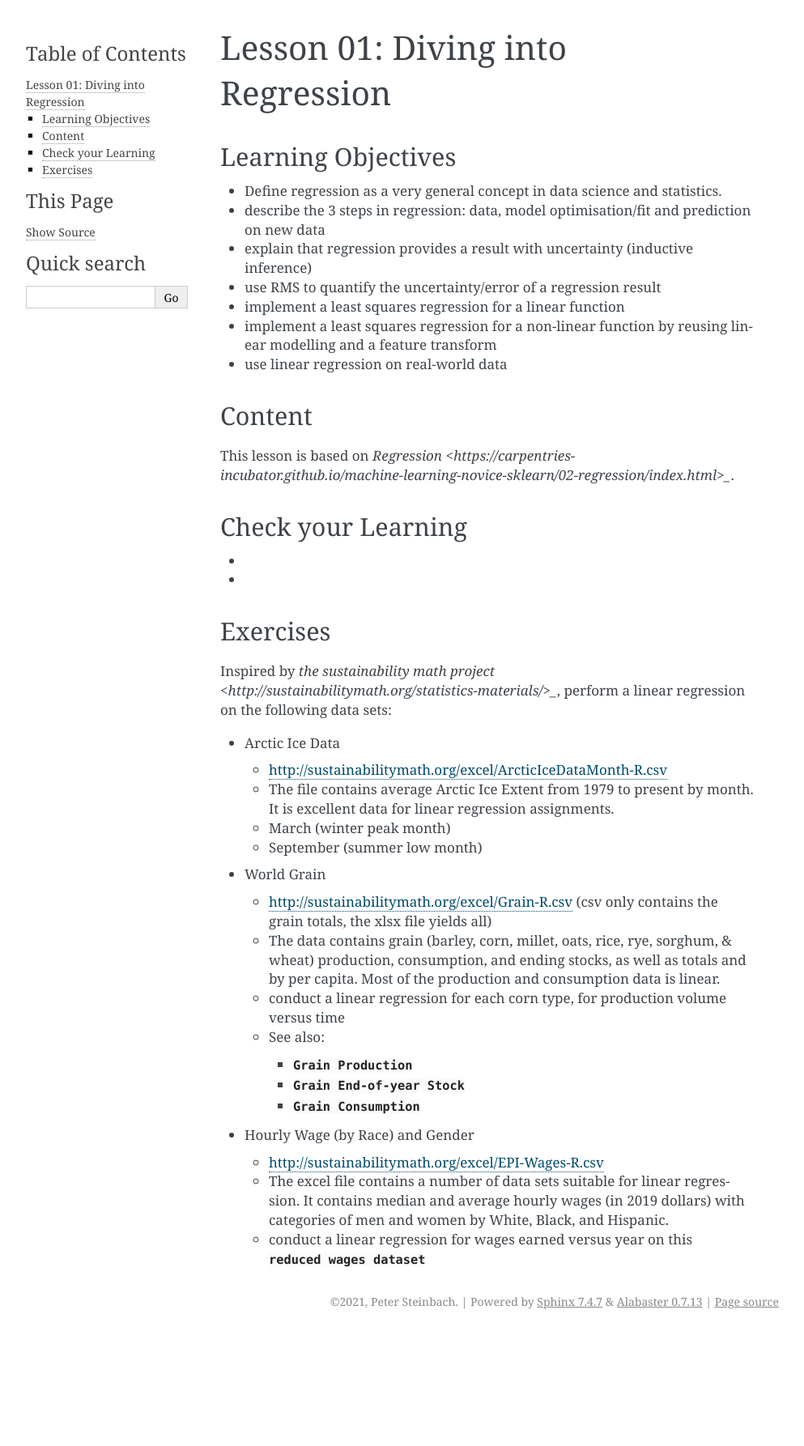
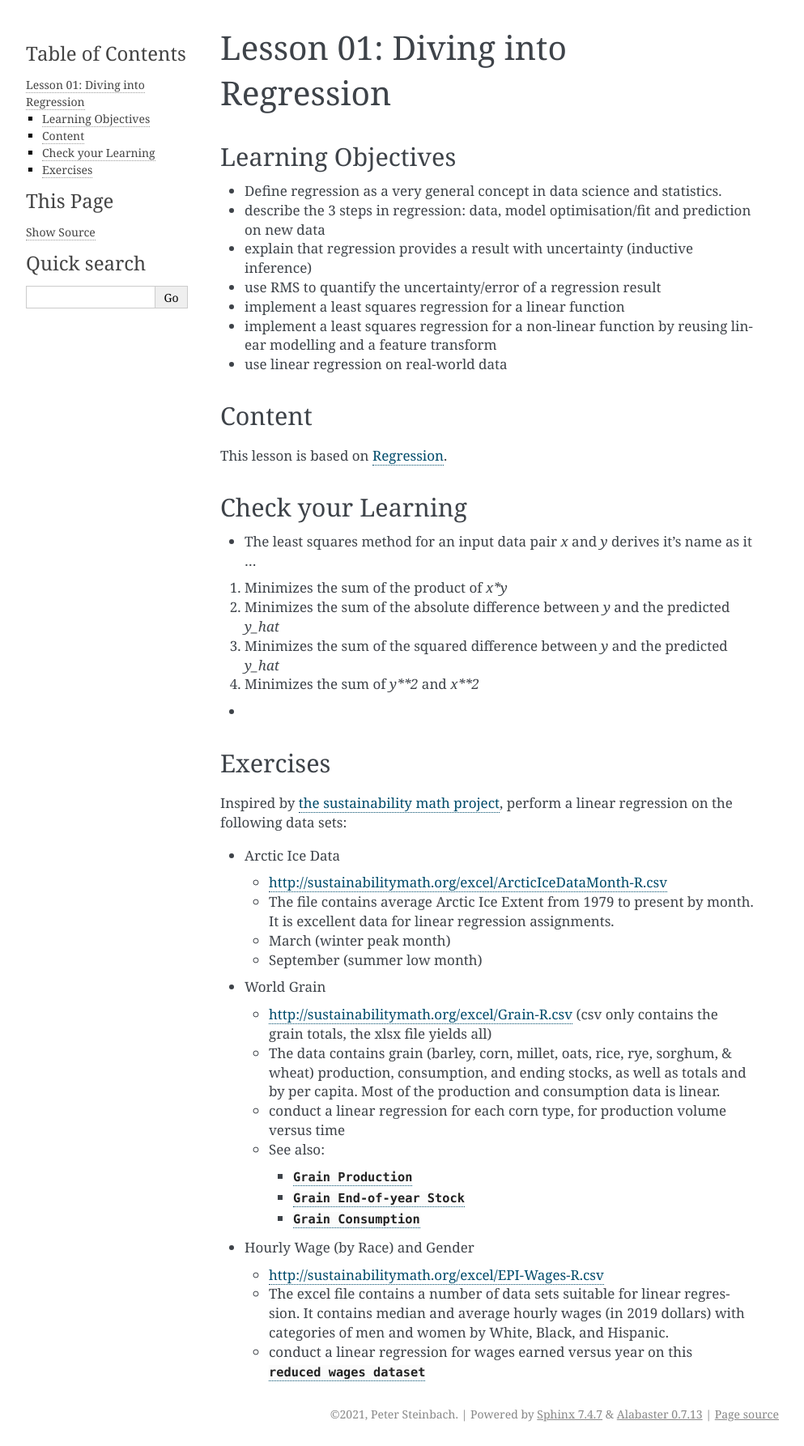
Before and after one commit to deeplearning540/deeplearning540.github.io, a Sphinx documentation site: the page built from source/module-01/content.rst, in a window 1280 px wide. Shown: the whole page at 81% size, without its empty margins (148-1141 px from the left). Built offline with Sphinx 7.4.7, drawn with Linux system fonts in a browser that asks for light colours; before the commit the page ends 1647 px from its top, so only the background shows below that.

Commit message:
fixing hyperlinks and added first learning check

```diff
--- a/source/module-01/content.rst
+++ b/source/module-01/content.rst
@@ -16,20 +16,25 @@ Learning Objectives
 Content
 ~~~~~~~
 
-This lesson is based on `Regression <https://carpentries-incubator.github.io/machine-learning-novice-sklearn/02-regression/index.html>_`.
+This lesson is based on `Regression <https://carpentries-incubator.github.io/machine-learning-novice-sklearn/02-regression/index.html>`_.
 
 
 Check your Learning
 ~~~~~~~~~~~~~~~~~~~
 
-*
+* The least squares method for an input data pair `x` and `y` derives it's name as it ...
+
+1. Minimizes the sum of the product of `x*y`
+2. Minimizes the sum of the absolute difference between `y` and the predicted `y_hat`
+3. Minimizes the sum of the squared difference between `y` and the predicted `y_hat`
+4. Minimizes the sum of `y**2` and `x**2`
 
 *
 
 Exercises
 ~~~~~~~~~
 
-Inspired by `the sustainability math project <http://sustainabilitymath.org/statistics-materials/>_`, perform a linear regression on the following data sets:
+Inspired by `the sustainability math project <http://sustainabilitymath.org/statistics-materials/>`_, perform a linear regression on the following data sets:
 
 * Arctic Ice Data
 
@@ -45,12 +50,12 @@ Inspired by `the sustainability math project <http://sustainabilitymath.org/stat
   * conduct a linear regression for each corn type, for production volume versus time
   * See also:
 
-    * :download:`Grain Production <../../_static/data/csv/US-Grain-Production.csv>`
-    * :download:`Grain End-of-year Stock <../../_static/data/csv/US-Grain-EndOfYearStock.csv>`
-    * :download:`Grain Consumption <../../_static/data/csv/US-Grain-Consumption.csv>`
+    * :download:`Grain Production </_static/data/csv/US-Grain-Production.csv>`
+    * :download:`Grain End-of-year Stock </_static/data/csv/US-Grain-EndOfYearStock.csv>`
+    * :download:`Grain Consumption </_static/data/csv/US-Grain-Consumption.csv>`
 
 * Hourly Wage (by Race) and Gender
 
   * http://sustainabilitymath.org/excel/EPI-Wages-R.csv
   * The excel file contains a number of data sets suitable for linear regression. It contains median and average hourly wages (in 2019 dollars) with categories of men and women by White, Black, and Hispanic.
-  * conduct a linear regression for wages earned versus year on this :download:`reduced wages dataset <../../_static/data/csv/EPI-Wages-subset.csv>`
+  * conduct a linear regression for wages earned versus year on this :download:`reduced wages dataset </_static/data/csv/EPI-Wages-subset.csv>`
```
